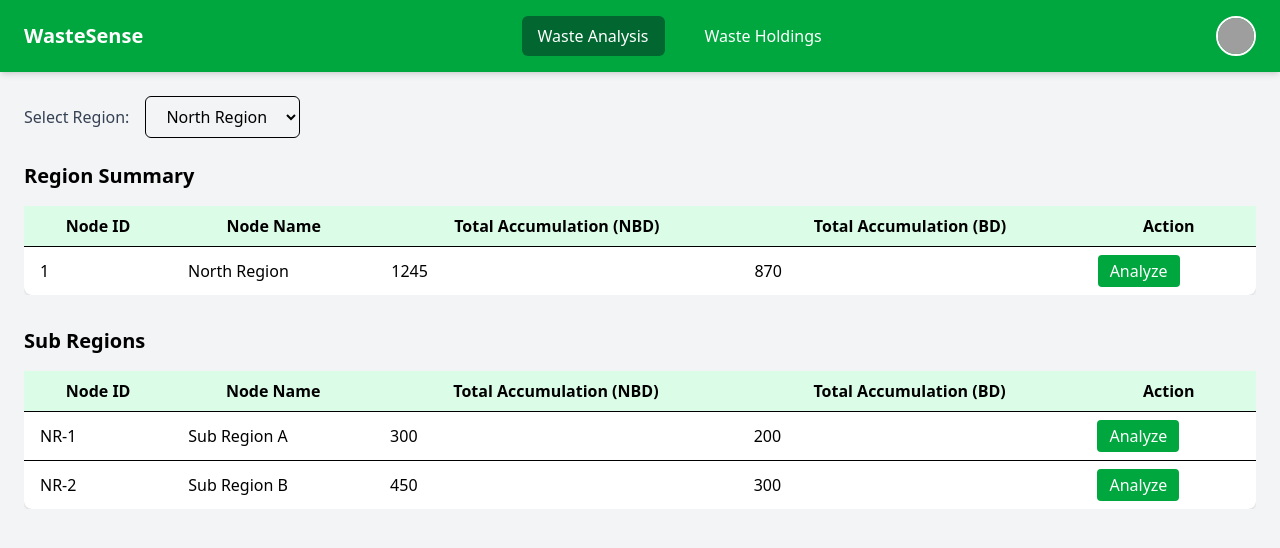
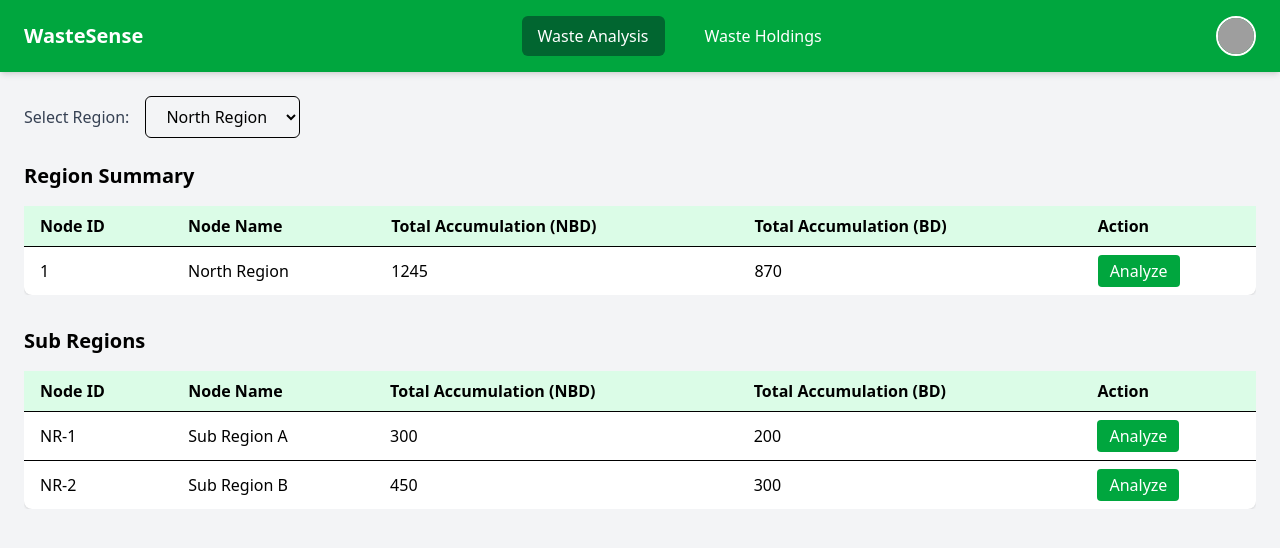
Before and after one commit to Vignesh11011/Project1_Btech_2025, a React (Vite) app in the folder waste-sense/: page / in a window 1280 px wide. Shown: the top 548 px of the page. Built offline with nearby package versions, Linux system fonts and the light colour scheme; grey boxes are pictures that could not be loaded.

Commit message:
coloumn correction

```diff
--- a/waste-sense/src/Pages/Home.jsx
+++ b/waste-sense/src/Pages/Home.jsx
@@ -1,7 +1,7 @@
 import React, { useState } from "react";
 import { useNavigate } from "react-router-dom";
 import Navbar from "../Components/Navbar";
-import dummyRegions from "../data/dummyRegions";  // ✅ Import dummy data
+import dummyRegions from "../data/dummyRegions"; // ✅ Import dummy data
 
 function Home() {
   const [activeTab, setActiveTab] = useState("analysis");
@@ -37,20 +37,20 @@ function Home() {
           <table className="min-w-full bg-white shadow rounded-lg">
             <thead className="bg-green-100">
               <tr>
-                <th className="px-4 py-2">Node ID</th>
-                <th className="px-4 py-2">Node Name</th>
-                <th className="px-4 py-2">Total Accumulation (NBD)</th>
-                <th className="px-4 py-2">Total Accumulation (BD)</th>
-                <th className="px-4 py-2">Action</th>
+                <th className="px-4 py-2 text-left">Node ID</th>
+                <th className="px-4 py-2 text-left">Node Name</th>
+                <th className="px-4 py-2 text-left">Total Accumulation (NBD)</th>
+                <th className="px-4 py-2 text-left">Total Accumulation (BD)</th>
+                <th className="px-4 py-2 text-left">Action</th>
               </tr>
             </thead>
             <tbody>
               <tr className="border-t">
-                <td className="px-4 py-2">{region.id}</td>
-                <td className="px-4 py-2">{region.name}</td>
-                <td className="px-4 py-2">{region.nbd}</td>
-                <td className="px-4 py-2">{region.bd}</td>
-                <td className="px-4 py-2">
+                <td className="px-4 py-2 align-middle">{region.id}</td>
+                <td className="px-4 py-2 align-middle">{region.name}</td>
+                <td className="px-4 py-2 align-middle">{region.nbd}</td>
+                <td className="px-4 py-2 align-middle">{region.bd}</td>
+                <td className="px-4 py-2 align-middle">
                   <button
                     className="bg-green-600 text-white px-3 py-1 rounded hover:bg-green-700 transition"
                     onClick={() => navigate(`/analysis/${region.id}`)}
@@ -69,21 +69,21 @@ function Home() {
           <table className="min-w-full bg-white shadow rounded-lg">
             <thead className="bg-green-100">
               <tr>
-                <th className="px-4 py-2">Node ID</th>
-                <th className="px-4 py-2">Node Name</th>
-                <th className="px-4 py-2">Total Accumulation (NBD)</th>
-                <th className="px-4 py-2">Total Accumulation (BD)</th>
-                <th className="px-4 py-2">Action</th>
+                <th className="px-4 py-2 text-left">Node ID</th>
+                <th className="px-4 py-2 text-left">Node Name</th>
+                <th className="px-4 py-2 text-left">Total Accumulation (NBD)</th>
+                <th className="px-4 py-2 text-left">Total Accumulation (BD)</th>
+                <th className="px-4 py-2 text-left">Action</th>
               </tr>
             </thead>
             <tbody>
               {region.subRegions.map((sub) => (
                 <tr className="border-t" key={sub.id}>
-                  <td className="px-4 py-2">{sub.id}</td>
-                  <td className="px-4 py-2">{sub.name}</td>
-                  <td className="px-4 py-2">{sub.nbd}</td>
-                  <td className="px-4 py-2">{sub.bd}</td>
-                  <td className="px-4 py-2">
+                  <td className="px-4 py-2 align-middle">{sub.id}</td>
+                  <td className="px-4 py-2 align-middle">{sub.name}</td>
+                  <td className="px-4 py-2 align-middle">{sub.nbd}</td>
+                  <td className="px-4 py-2 align-middle">{sub.bd}</td>
+                  <td className="px-4 py-2 align-middle">
                     <button
                       className="bg-green-600 text-white px-3 py-1 rounded hover:bg-green-700 transition"
                       onClick={() => navigate(`/analysis/${sub.id}`)}
```
